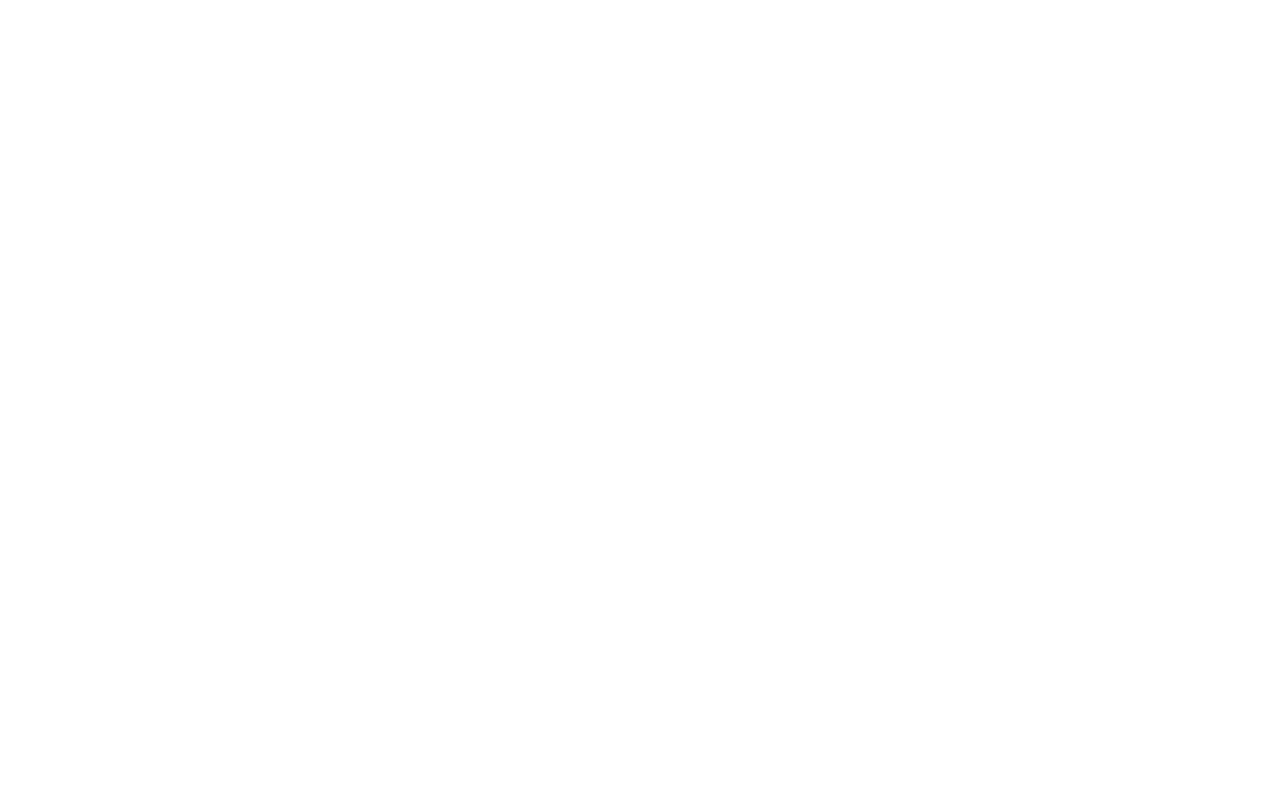
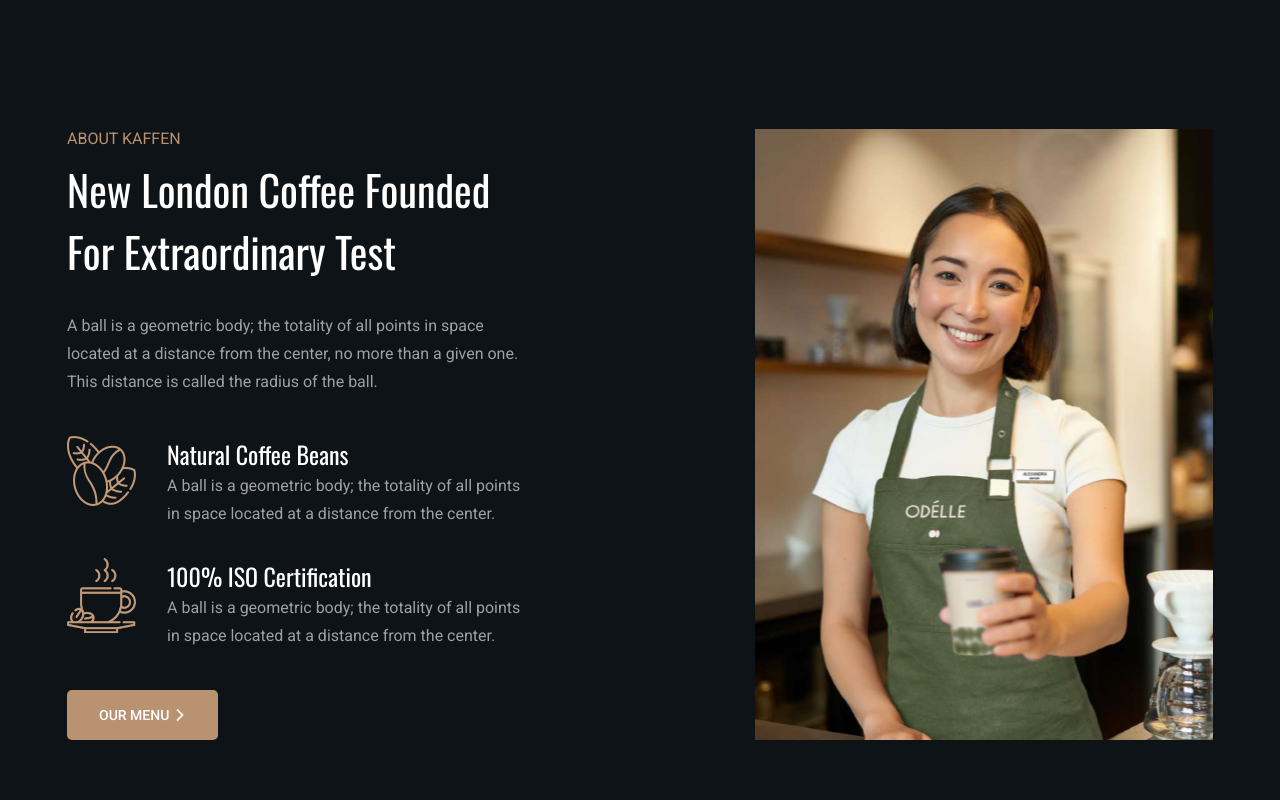
Before and after one commit to Gamzatovv/Restaurant-website, a React (Vite) app: page / in a window 1280 px wide. Shown: the part 1180-1980 px from the top of the page. Before the commit the page ends 800 px from the top, so only its background shows below. Built offline with nearby package versions, Linux system fonts and the light colour scheme.

Commit message:
making a description block on the AboutUs page

```diff
--- a/src/components/ui/buttons/button1/button.module.scss
+++ b/src/components/ui/buttons/button1/button.module.scss
@@ -16,8 +16,8 @@
   .arrow {
     margin-left: 5px;
     transform: rotate(-90deg);
-    width: 10px;
-    height: 10px;
+    width: 12px;
+    height: 12px;
     filter: invert(100%);
     transition: 0.3s;
 
--- a/src/page/AboutUs/AboutUs.tsx
+++ b/src/page/AboutUs/AboutUs.tsx
@@ -1,9 +1,13 @@
 import React from 'react';
 
+import TopBlock from './components/blocks/TopBlock/TopBlock'
+import Description from './components/blocks/TopBlock/Description/Description';
 
 const AboutUs = () => {
     return (
         <div>
+            <TopBlock/>
+            <Description/>
         </div>
     );
 };
--- /dev/null
+++ b/src/page/AboutUs/components/Blocks/TopBlock/Description/Description.module.scss
@@ -0,0 +1,89 @@
+@use "/src/utils/variablesSCSS/variables" as style;
+
+
+.Description {
+    padding: 130px 0;
+    background-color: style.$color2;
+    .wrapperContent {
+        display: flex;
+        justify-content: space-between;
+    }
+}
+
+.descriptionBlock {
+    width: 40%;
+    .subTitle {
+        color: style.$color4;
+        font-size: 1.6rem;
+        text-transform: uppercase;
+        margin-bottom: 10px;
+    }
+    .title {
+        font-size: 4.2rem;
+        font-family: style.$fontFamily;
+        font-weight: 400;
+        margin-bottom: 30px;
+    }
+    .descriptionText {
+        line-height: 28px;
+        color: style.$color5;
+        font-size: 1.6rem;
+        margin-bottom: 10px;
+    }
+}
+
+.advantages {
+    margin: 40px 0 40px;
+}
+
+.advantagesItem {
+    margin-bottom: 30px;
+    padding-left: 100px;
+    position: relative;
+
+    &:nth-child(1) {
+        &::before {
+            content: '';
+            display: block;
+            position: absolute;
+            top: 0;
+            left: 0;
+            width: 69px;
+            height: 70px;
+            background-image: url(/public/othersImage/image1.png);
+            background-size: 100%;
+        }
+    }
+    &:nth-child(2) {
+        &::before {
+            content: '';
+            display: block;
+            position: absolute;
+            top: 0;
+            left: 0;
+            width: 69px;
+            height: 75px;
+            background-image: url(/public/othersImage/coffee1.png);
+            background-size: 100%;
+        }
+    }
+
+    .advantageDescription {
+        font-size: 2.4rem;
+        font-family: style.$fontFamily;
+    }
+    .advantageSubDescription {
+        line-height: 28px;
+        color: style.$color5;
+        font-size: 1.6rem;
+    }
+}
+
+.imageblock {
+    width: 40%;
+    position: relative;
+    visibility: visible;
+    background-image: url(/public/background/aboutUsPage/image2.jpg);
+    background-position: center top;
+
+}
--- /dev/null
+++ b/src/page/AboutUs/components/Blocks/TopBlock/Description/Description.tsx
@@ -0,0 +1,53 @@
+import React from 'react';
+import style from './Description.module.scss'
+import Button from '../../../../../../components/ui/buttons/Button1/Button';
+
+
+const Description = () => {
+    return (
+        <div className={style.Description}>
+            <div className={style.wrapperContent + ' container'}>
+                <div className={style.descriptionBlock}>
+                    <div className={style.subTitle}>
+                        About Kaffen
+                    </div>
+                    <h3 className={style.title}>
+                        New London Coffee Founded For Extraordinary Test
+                    </h3>
+                    <p className={style.descriptionText}>
+                    A ball is a geometric body; the totality of all points in space located at a distance from the center, no more than a given one. This distance is called the radius of the ball.
+                    </p>
+                    <div className={style.advantages}>
+                        <div className={style.advantagesItem}>
+                            <div className={style.advantageDescription}>
+                                Natural Coffee Beans
+
+                            </div>
+                            <div className={style.advantageSubDescription}>
+                                A ball is a geometric body; the totality of all points in space located at a distance from the center.
+                            </div>
+                        </div>
+                        <div className={style.advantagesItem}>
+                            <div className={style.advantageDescription}>
+                                100% ISO Certification
+
+                            </div>
+                            <div className={style.advantageSubDescription}>
+                                A ball is a geometric body; the totality of all points in space located at a distance from the center.
+
+                            </div>
+                        </div>
+                    </div>
+                    <Button>
+                        our menu
+                    </Button>
+                </div>
+                <div className={style.imageblock}>
+
+                </div>
+            </div>
+        </div>
+    );
+};
+
+export default Description;
--- a/src/page/AboutUs/components/Blocks/TopBlock/TopBlock.tsx
+++ b/src/page/AboutUs/components/Blocks/TopBlock/TopBlock.tsx
@@ -1,4 +1,4 @@
-import style from './TopSlider.module.scss'
+import style from './TopBlock.module.scss'
 
 import { Parallax } from 'react-parallax';
 
```
Also changed, not shown: public/background/aboutUsPage/image2.jpg (added), public/othersImage/image1.png (renamed from public/choose_icon1.png).
